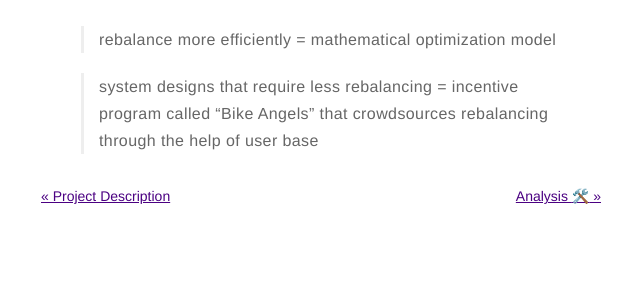
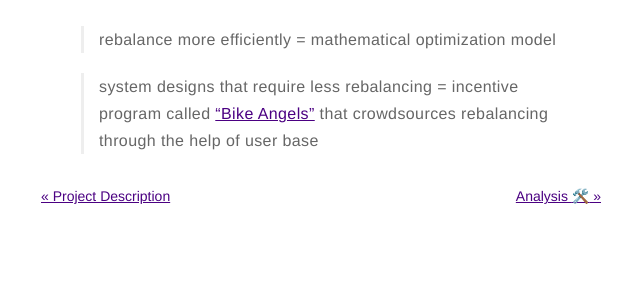
Before and after one commit to dljubenk/dljubenk.github.io, a Jekyll site: the page built from _posts/2019-02-06-literature-study.markdown, in a window 1280 px wide and 900 px high, scrolled down 14818 px. Shown: the part 182-479 px from the top of the window, without its empty margins (319-959 px from the left). Built offline with Jekyll 4.4.1, drawn with Linux system fonts in a browser that asks for light colours; emoji names are drawn with the system emoji font; comment, search, counter and statistics services are not loaded; part of the change alters nothing that is shown.

```diff
--- a/_posts/2019-02-06-literature-study.markdown
+++ b/_posts/2019-02-06-literature-study.markdown
@@ -364,7 +364,7 @@ MOTIVATION:
 CONTRIBUTION:
 > rebalance more efficiently = mathematical optimization model
 
-> system designs that require less rebalancing = incentive program called "Bike Angels" that crowdsources rebalancing through the help of user base
+> system designs that require less rebalancing = incentive program called ["Bike Angels"](https://www.citibikenyc.com/bikeangels/) that crowdsources rebalancing through the help of user base
 
 
 [1]: /assets/images/paper1.png
```
